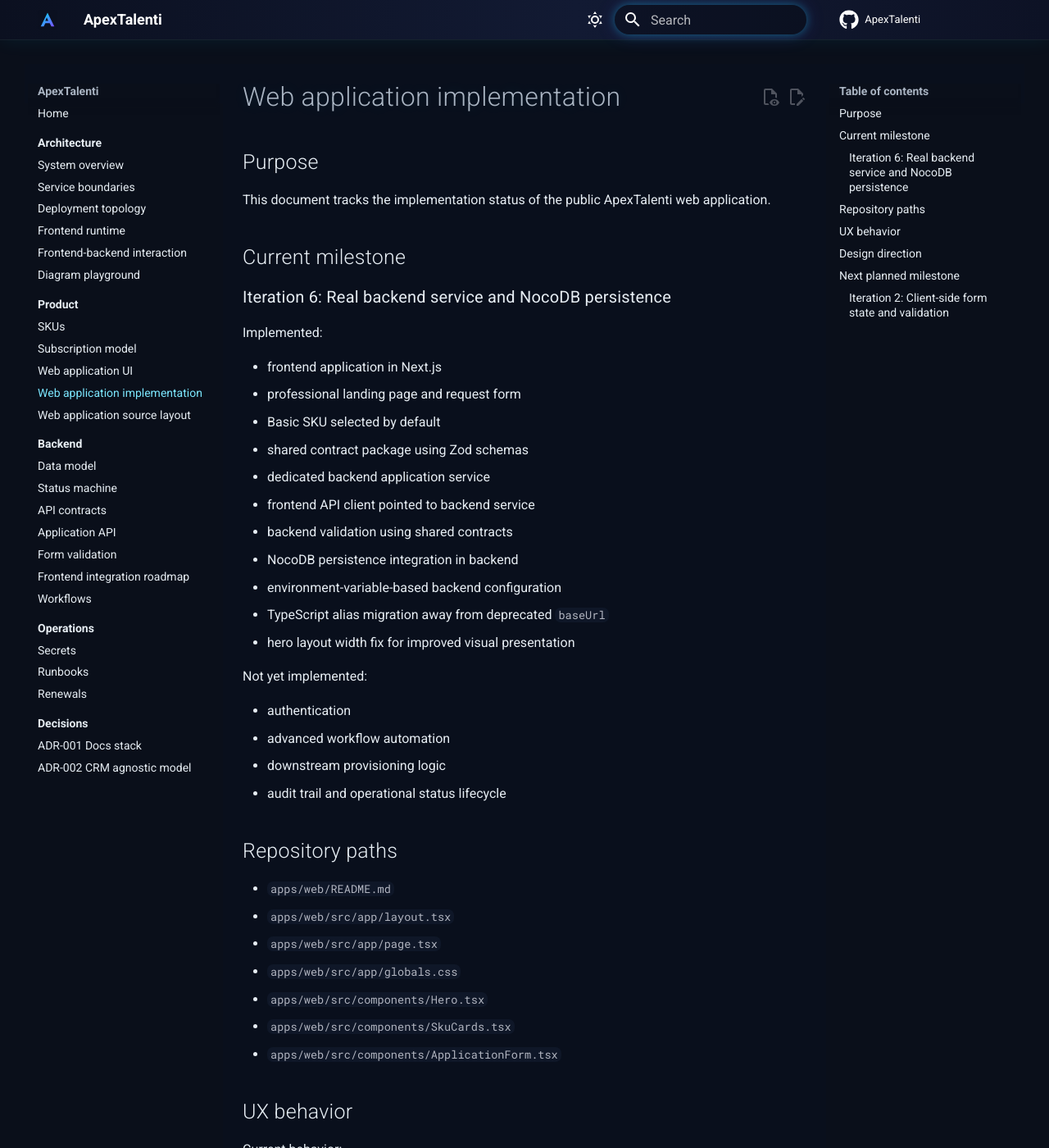
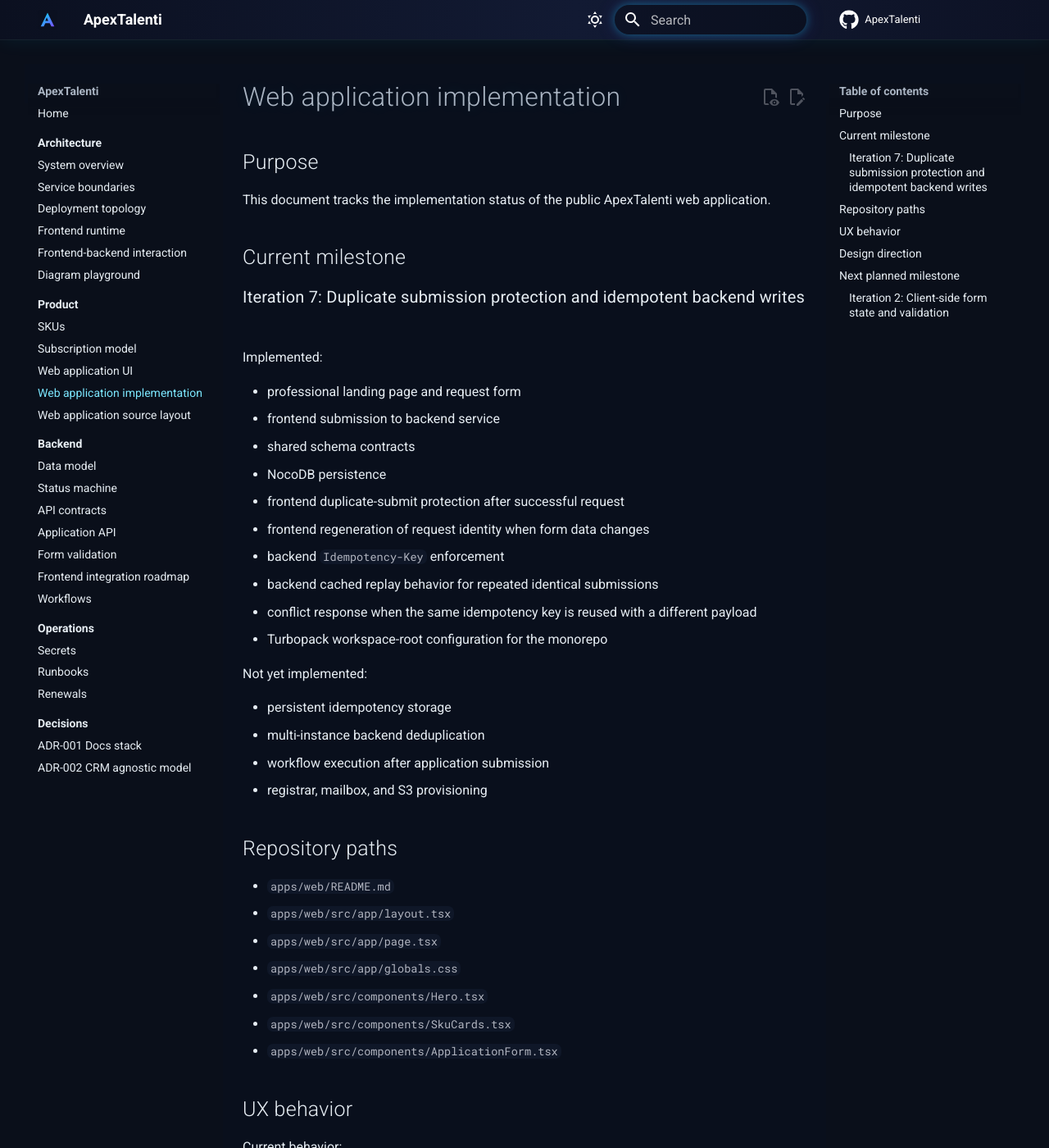
Before and after one commit to comedido/ApexTalenti, an MkDocs documentation site: the page built from docs/product/webapp-implementation.md, in a window 1280 px wide and 1400 px high. Shown: the whole window at 82% size. Built offline with MkDocs 1.6.1 and Material for MkDocs 9.7.7, drawn with Linux system fonts in a browser that asks for light colours; comment, search, counter and statistics services are not loaded.

Commit message:
Updated Documentation

```diff
--- a/docs/product/webapp-implementation.md
+++ b/docs/product/webapp-implementation.md
@@ -6,28 +6,27 @@ This document tracks the implementation status of the public ApexTalenti web app
 
 ## Current milestone
 
-### Iteration 6: Real backend service and NocoDB persistence
+### Iteration 7: Duplicate submission protection and idempotent backend writes
 
 Implemented:
 
-- frontend application in Next.js
 - professional landing page and request form
-- Basic SKU selected by default
-- shared contract package using Zod schemas
-- dedicated backend application service
-- frontend API client pointed to backend service
-- backend validation using shared contracts
-- NocoDB persistence integration in backend
-- environment-variable-based backend configuration
-- TypeScript alias migration away from deprecated `baseUrl`
-- hero layout width fix for improved visual presentation
+- frontend submission to backend service
+- shared schema contracts
+- NocoDB persistence
+- frontend duplicate-submit protection after successful request
+- frontend regeneration of request identity when form data changes
+- backend `Idempotency-Key` enforcement
+- backend cached replay behavior for repeated identical submissions
+- conflict response when the same idempotency key is reused with a different payload
+- Turbopack workspace-root configuration for the monorepo
 
 Not yet implemented:
 
-- authentication
-- advanced workflow automation
-- downstream provisioning logic
-- audit trail and operational status lifecycle
+- persistent idempotency storage
+- multi-instance backend deduplication
+- workflow execution after application submission
+- registrar, mailbox, and S3 provisioning
 
 ## Repository paths
 
```
Also changed, not shown: docs/backend/application-api.md (+11 -5 lines), docs/backend/frontend-integration-roadmap.md (+9 -5 lines), docs/product/webapp-source-layout.md (+4 -3 lines).
